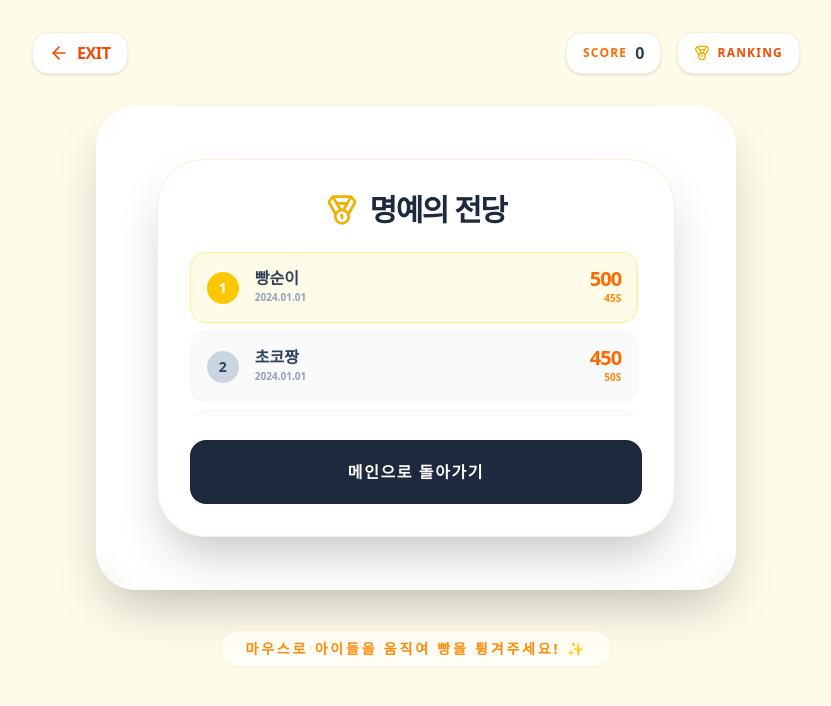
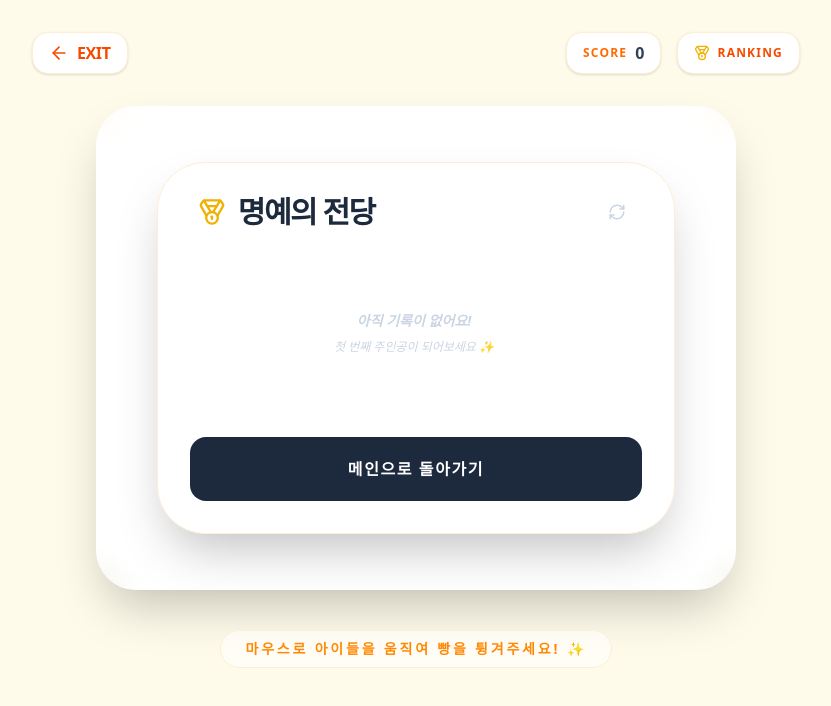
Before and after one commit to hellojj0929/tour, a React (Vite) app: page /game/breakout in a window 1280 px wide. Both pictures are taken after a click on the button "RANKING". Shown: the top 706 px of the page, without its empty margins (224-1055 px from the left). Built offline with nearby package versions, Linux system fonts and the light colour scheme.

Commit message:
feat: add leaderboard reset functionality and empty state

```diff
--- a/src/components/BreakoutGame.jsx
+++ b/src/components/BreakoutGame.jsx
@@ -17,11 +17,7 @@ const BreakoutGame = () => {
     const [highScore, setHighScore] = useState(() => parseInt(localStorage.getItem('breakoutHighScore') || '0'));
     const [leaderboard, setLeaderboard] = useState(() => {
         const saved = localStorage.getItem('breakoutLeaderboard');
-        return saved ? JSON.parse(saved) : [
-            { name: "빵순이", score: 500, time: 45, date: "2024.01.01" },
-            { name: "초코짱", score: 450, time: 50, date: "2024.01.01" },
-            { name: "밀가루러버", score: 300, time: 65, date: "2024.01.01" }
-        ];
+        return saved ? JSON.parse(saved) : [];
     });
     const [playerName, setPlayerName] = useState(() => localStorage.getItem('breakoutPlayerName') || "");
     const [showNameInput, setShowNameInput] = useState(false);
@@ -122,9 +118,15 @@ const BreakoutGame = () => {
             .slice(0, 5); // Keep top 5
         setLeaderboard(newLeaderboard);
         localStorage.setItem('breakoutLeaderboard', JSON.stringify(newLeaderboard));
-        setPlayerName("");
         setShowNameInput(false);
         setGameState('LEADERBOARD');
+    };
+
+    const resetLeaderboard = () => {
+        if (window.confirm("정말로 모든 명예의 전당 기록을 초기화할까요? 🧹")) {
+            setLeaderboard([]);
+            localStorage.removeItem('breakoutLeaderboard');
+        }
     };
 
     const draw = () => {
@@ -294,7 +296,7 @@ const BreakoutGame = () => {
                 finalTimeRef.current = Math.floor((Date.now() - startTimeRef.current) / 1000);
                 setGameTime(finalTimeRef.current);
                 setGameState('GAMEOVER');
-                setShowNameInput(score >= 50); // Show name input if score is decent
+                setShowNameInput(score >= 50);
                 return;
             }
         }
@@ -374,7 +376,6 @@ const BreakoutGame = () => {
 
     return (
         <div className="min-h-screen bg-[#fffbeb] text-slate-800 flex flex-col items-center p-4 md:p-8 font-sans overflow-x-hidden">
-            {/* Header / Scoreboard */}
             <div className="max-w-3xl w-full flex justify-between items-center mb-6 md:mb-8 relative z-10">
                 <Link to="/game" className="flex items-center gap-2 text-orange-600 hover:text-orange-700 transition-colors bg-white px-3 py-1.5 md:px-4 md:py-2 rounded-xl md:rounded-2xl border border-orange-100 shadow-sm font-bold text-sm md:text-base">
                     <ArrowLeft size={18} className="md:w-5 md:h-5" />
@@ -395,7 +396,6 @@ const BreakoutGame = () => {
                 </div>
             </div>
 
-            {/* Main Game Area */}
             <div className="relative group w-full max-w-[640px] flex justify-center">
                 <canvas
                     ref={canvasRef}
@@ -407,15 +407,12 @@ const BreakoutGame = () => {
                     onTouchStart={handleTouchMove}
                 />
 
-                {/* Overlays */}
                 {gameState !== 'PLAYING' && (
                     <div className="absolute inset-0 bg-white/20 backdrop-blur-md rounded-[1.5rem] md:rounded-[2.5rem] flex flex-col items-center justify-center p-4 md:p-8 text-center animate-in fade-in zoom-in duration-300">
-
                         {gameState === 'START' && (
                             <div className="bg-white p-6 md:p-10 rounded-[2rem] md:rounded-[3rem] shadow-2xl border border-orange-50 max-w-[90%] w-full">
                                 <h2 className="text-2xl md:text-4xl font-black mb-2 md:mb-4 tracking-tighter text-pink-500 uppercase">도넛 숲의 모험! 🍩</h2>
                                 <p className="text-sm md:text-base text-slate-600 mb-6 md:mb-8 font-medium">신비로운 도넛 숲에서 빵 친구들을 구해주세여! ✨</p>
-
                                 <div className="mb-6 w-full max-w-[280px] mx-auto">
                                     <p className="text-orange-500 text-[10px] uppercase tracking-widest font-black mb-2">Player Nickname</p>
                                     <input
@@ -427,7 +424,6 @@ const BreakoutGame = () => {
                                         className="w-full px-4 py-3 rounded-2xl border-2 border-orange-100 focus:border-orange-500 outline-none font-bold text-center bg-orange-50/50"
                                     />
                                 </div>
-
                                 <div className="flex flex-col gap-3">
                                     <button
                                         onClick={startGame}
@@ -453,25 +449,25 @@ const BreakoutGame = () => {
                                 <p className="text-sm md:text-base text-slate-600 mb-6 font-medium">
                                     {gameState === 'WON' ? '도넛 숲의 모든 빵 친구들을 구했어요! 🍩✨' : '빵이 바닥에 떨어졌어요! 🥖'}
                                 </p>
-
                                 {showNameInput ? (
                                     <div className="bg-orange-50 p-6 rounded-3xl mb-6 animate-in slide-in-from-bottom duration-500">
-                                        <p className="text-orange-600 font-black text-sm mb-3 uppercase tracking-widest">새로운 기록! 이름을 입력하세요</p>
+                                        <p className="text-orange-600 font-black text-sm mb-3 uppercase tracking-widest">새로운 기록! 저장하시겠습니까?</p>
+                                        <div className="flex flex-col gap-3">
+                                            <p className="font-black text-slate-700 text-xl">{playerName}</p>
                                             <div className="flex gap-2">
-                                            <input
-                                                type="text"
-                                                value={playerName}
-                                                onChange={(e) => setPlayerName(e.target.value)}
-                                                placeholder="닉네임"
-                                                maxLength={10}
-                                                className="flex-1 px-4 py-3 rounded-2xl border-2 border-orange-200 focus:border-orange-500 outline-none font-bold"
-                                            />
                                                 <button
                                                     onClick={saveScore}
-                                                className="bg-orange-500 text-white px-6 py-3 rounded-2xl font-black hover:bg-orange-600 transition-all"
+                                                    className="flex-1 bg-orange-500 text-white px-6 py-3 rounded-2xl font-black hover:bg-orange-600 transition-all"
                                                 >
-                                                저장
+                                                    랭킹 등록
                                                 </button>
+                                                <button
+                                                    onClick={() => setShowNameInput(false)}
+                                                    className="px-4 py-3 rounded-2xl font-bold text-slate-400"
+                                                >
+                                                    취소
+                                                </button>
+                                            </div>
                                         </div>
                                     </div>
                                 ) : (
@@ -487,7 +483,6 @@ const BreakoutGame = () => {
                                         </div>
                                     </div>
                                 )}
-
                                 <div className="flex gap-3 justify-center">
                                     <button
                                         onClick={startGame}
@@ -507,19 +502,25 @@ const BreakoutGame = () => {
 
                         {gameState === 'LEADERBOARD' && (
                             <div className="bg-white p-5 md:p-8 rounded-[2rem] md:rounded-[3rem] shadow-2xl border border-orange-100 max-w-[90%] w-full max-h-[90%] overflow-hidden flex flex-col">
-                                <div className="flex items-center justify-center gap-3 mb-6">
-                                    <Medal className="text-yellow-500" size={32} />
-                                    <h2 className="text-2xl md:text-3xl font-black tracking-tighter text-slate-800 uppercase">명예의 전당</h2>
+                                <div className="flex items-center justify-between mb-6 px-2">
+                                    <div className="flex items-center gap-3">
+                                        <Medal className="text-yellow-500" size={28} />
+                                        <h2 className="text-2xl md:text-3xl font-black tracking-tighter text-slate-800 uppercase leading-none">명예의 전당</h2>
                                     </div>
-
+                                    <button
+                                        onClick={resetLeaderboard}
+                                        className="text-slate-300 hover:text-red-400 transition-colors p-2"
+                                        title="Reset Rankings"
+                                    >
+                                        <RefreshCw size={18} />
+                                    </button>
+                                </div>
                                 <div className="flex-1 overflow-y-auto space-y-2 mb-4 pr-1 custom-scrollbar">
-                                    {leaderboard.map((entry, idx) => (
+                                    {leaderboard.length > 0 ? (
+                                        leaderboard.map((entry, idx) => (
                                             <div key={idx} className={`flex items-center justify-between p-3 md:p-4 rounded-2xl border ${idx === 0 ? 'bg-yellow-50 border-yellow-200' : 'bg-slate-50 border-slate-100'}`}>
                                                 <div className="flex items-center gap-3 md:gap-4">
-                                                <div className={`w-7 h-7 md:w-8 md:h-8 rounded-full flex items-center justify-center font-black text-xs md:text-sm ${idx === 0 ? 'bg-yellow-400 text-white' :
-                                                    idx === 1 ? 'bg-slate-300 text-slate-700' :
-                                                        idx === 2 ? 'bg-orange-300 text-white' : 'bg-white text-slate-400'
-                                                    }`}>
+                                                    <div className={`w-7 h-7 md:w-8 md:h-8 rounded-full flex items-center justify-center font-black text-xs md:text-sm ${idx === 0 ? 'bg-yellow-400 text-white' : idx === 1 ? 'bg-slate-300 text-slate-700' : idx === 2 ? 'bg-orange-300 text-white' : 'bg-white text-slate-400'}`}>
                                                         {idx + 1}
                                                     </div>
                                                     <div className="text-left">
@@ -532,9 +533,14 @@ const BreakoutGame = () => {
                                                     <p className="text-[10px] text-orange-400 font-bold uppercase mt-0.5">{entry.time ? entry.time + 's' : '-'}</p>
                                                 </div>
                                             </div>
-                                    ))}
+                                        ))
+                                    ) : (
+                                        <div className="h-40 flex flex-col items-center justify-center text-slate-300 gap-2 italic">
+                                            <p className="text-sm font-bold">아직 기록이 없어요!</p>
+                                            <p className="text-xs">첫 번째 주인공이 되어보세요 ✨</p>
                                         </div>
-
+                                    )}
+                                </div>
                                 <button
                                     onClick={() => setGameState('START')}
                                     className="flex-shrink-0 bg-slate-800 hover:bg-slate-900 text-white py-4 md:py-5 rounded-2xl font-black tracking-widest flex items-center justify-center gap-2 transition-all active:scale-95 mt-2"
@@ -547,7 +553,6 @@ const BreakoutGame = () => {
                 )}
             </div>
 
-            {/* Footer / Caption */}
             <div className="mt-6 md:mt-10 text-orange-400 text-[10px] md:text-sm font-bold tracking-[0.1em] md:tracking-[0.2em] uppercase bg-white/50 px-4 py-2 md:px-6 md:py-2 rounded-full backdrop-blur-sm border border-orange-100 text-center relative z-10">
                 {window.matchMedia('(pointer: coarse)').matches ? '손가락으로 아이들을 움직여 빵을 튕겨주세요!' : '마우스로 아이들을 움직여 빵을 튕겨주세요!'} ✨
             </div>
```
Lines whose indentation alone changed are shown as unchanged.
